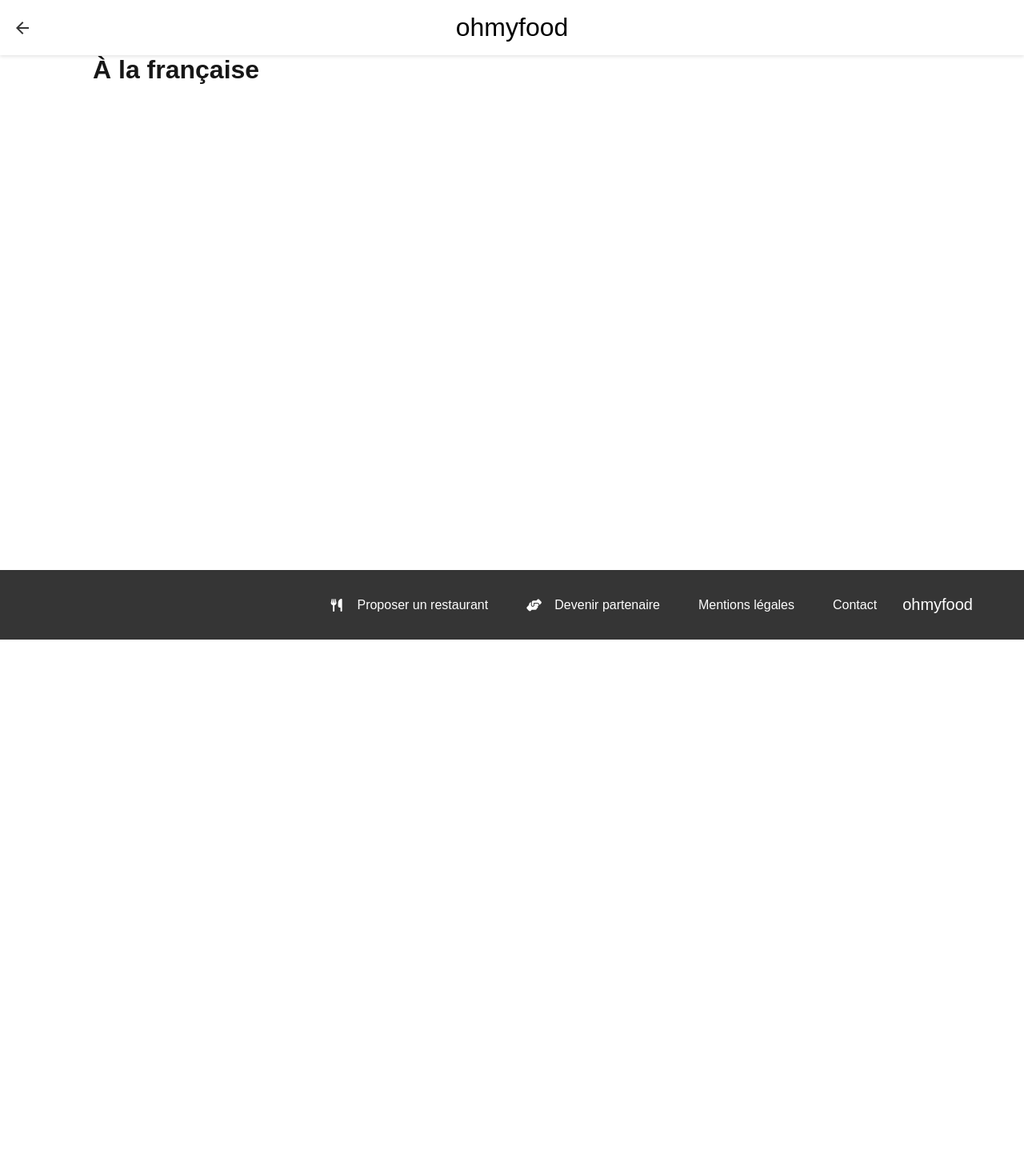
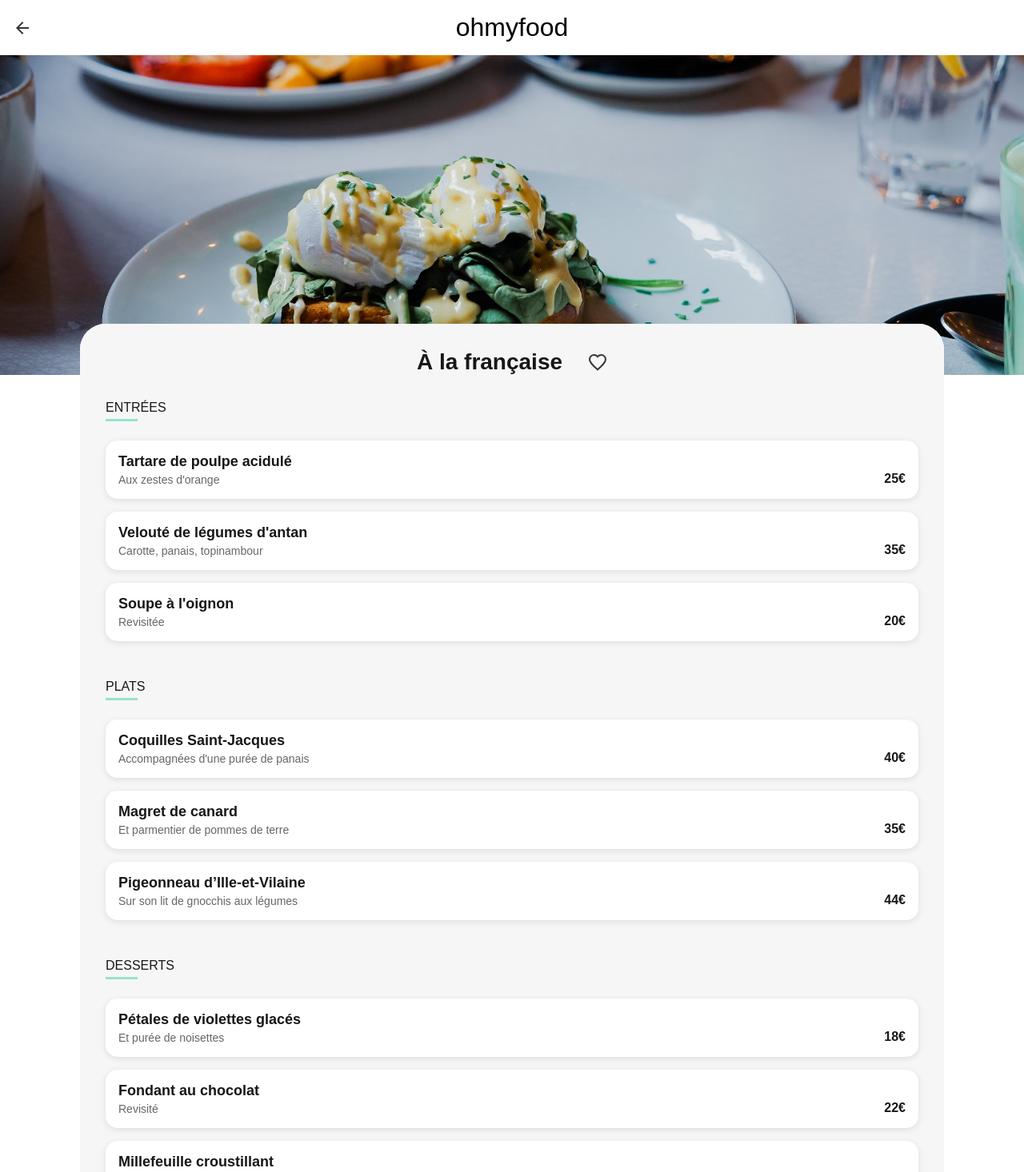
Before and after one commit to Adeline-I/ohmyfood, a Next.js app: page /restaurant/a-la-francaise in a window 1280 px wide. Shown: the top 1466 px of the page at 80% size. Before the commit the page ends 800 px from the top, so only its background shows below. Built offline with nearby package versions, Linux system fonts and the light colour scheme; a web font is replaced by a local one.

Commit message:
feat(restaurant): render full restaurant page with menu sections
closes #8

```diff
--- a/src/app/layout.module.css
+++ b/src/app/layout.module.css
@@ -14,7 +14,6 @@
   max-width: 1080px;
   width: 100%;
   margin: 0 auto;
-  padding: 0 1rem;
 }
 
 .footer {
@@ -49,7 +48,7 @@
 }
 
 .footer a:hover {
-  color: #9356DC;
+  color: #9356dc;
 }
 
 .footerLink {
--- a/src/app/restaurant/[slug]/page.jsx
+++ b/src/app/restaurant/[slug]/page.jsx
@@ -1,12 +1,47 @@
+import MenuItem from "@/components/MenuItem/MenuItem";
+import RestaurantHeader from "@/components/RestaurantHeader/RestaurantHeader";
 import { restaurants } from "@/data/restaurants.json";
+import Image from "next/image";
 
 export default async function RestaurantPage({ params }) {
   const { slug } = await params;
   const restaurant = restaurants.find((r) => r.slug === slug);
 
+  const menuSections = [
+    { title: "Entrées", items: restaurant.menu["entrées"] },
+    { title: "Plats", items: restaurant.menu.plats },
+    { title: "Desserts", items: restaurant.menu.desserts },
+  ];
+
   return (
-    <div>
-      <h1>{restaurant.name}</h1>
-    </div>
+    <>
+      <div className="heroImage">
+        <Image
+          src={restaurant.image}
+          alt={restaurant.name}
+          fill
+          className="image"
+        />
+      </div>
+
+      <div className="mainWrapper">
+        <div className="contentWrapper">
+          <RestaurantHeader name={restaurant.name} />
+
+          <div className="menu">
+            {menuSections.map((section) => (
+              <div key={section.title}>
+                <h3 className="sectionTitle">{section.title}</h3>
+                {section.items.map((item, index) => (
+                  <MenuItem key={item.nom} item={item} index={index} />
+                ))}
+              </div>
+            ))}
+          </div>
+
+          <button className="orderButton">Commander</button>
+        </div>
+      </div>
+    </>
   );
 }
```
